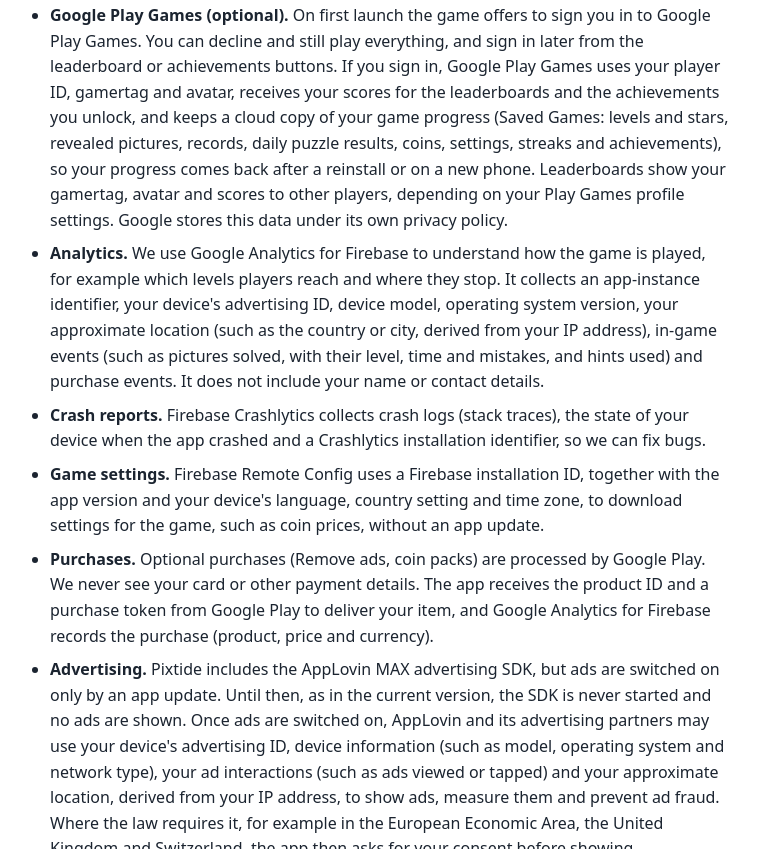
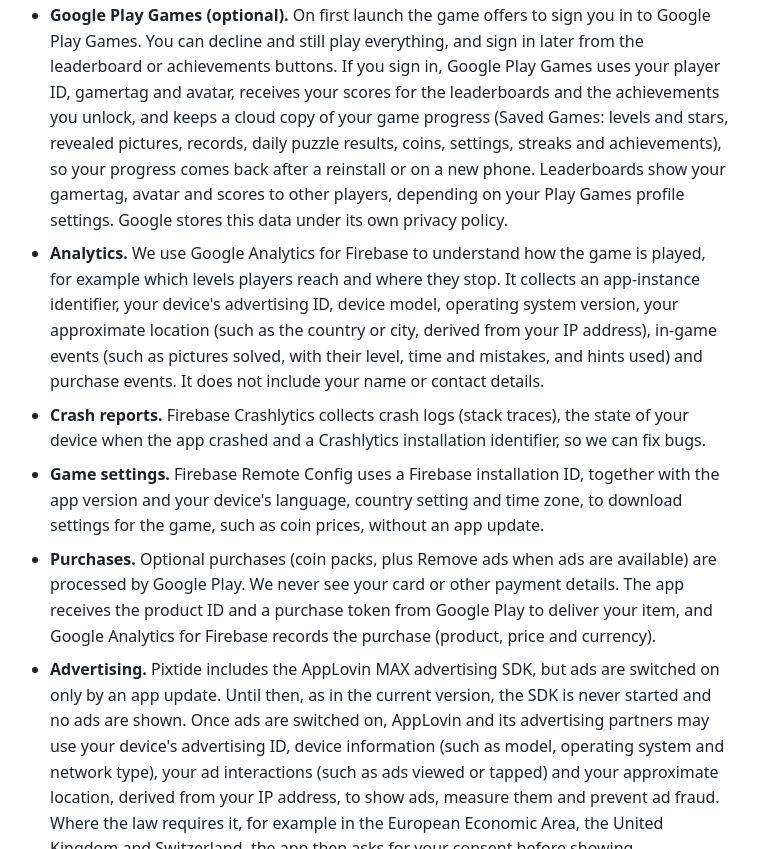
Before and after one commit to henryclub/henryclub.github.io, a plain HTML site: page pixtide-privacy/index.html in a window 1280 px wide. Shown: the part 352-1201 px from the top of the page, without its empty margins (270-1028 px from the left). Drawn offline with Linux system fonts and the light colour scheme.

Commit message:
Pixtide privacy policy: coin packs now, Remove ads only when ads are available

```diff
--- a/pixtide-privacy/index.html
+++ b/pixtide-privacy/index.html
@@ -25,7 +25,7 @@
   <li><strong>Analytics.</strong> We use Google Analytics for Firebase to understand how the game is played, for example which levels players reach and where they stop. It collects an app-instance identifier, your device's advertising ID, device model, operating system version, your approximate location (such as the country or city, derived from your IP address), in-game events (such as pictures solved, with their level, time and mistakes, and hints used) and purchase events. It does not include your name or contact details.</li>
   <li><strong>Crash reports.</strong> Firebase Crashlytics collects crash logs (stack traces), the state of your device when the app crashed and a Crashlytics installation identifier, so we can fix bugs.</li>
   <li><strong>Game settings.</strong> Firebase Remote Config uses a Firebase installation ID, together with the app version and your device's language, country setting and time zone, to download settings for the game, such as coin prices, without an app update.</li>
-  <li><strong>Purchases.</strong> Optional purchases (Remove ads, coin packs) are processed by Google Play. We never see your card or other payment details. The app receives the product ID and a purchase token from Google Play to deliver your item, and Google Analytics for Firebase records the purchase (product, price and currency).</li>
+  <li><strong>Purchases.</strong> Optional purchases (coin packs, plus Remove ads when ads are available) are processed by Google Play. We never see your card or other payment details. The app receives the product ID and a purchase token from Google Play to deliver your item, and Google Analytics for Firebase records the purchase (product, price and currency).</li>
   <li><strong>Advertising.</strong> Pixtide includes the AppLovin MAX advertising SDK, but ads are switched on only by an app update. Until then, as in the current version, the SDK is never started and no ads are shown. Once ads are switched on, AppLovin and its advertising partners may use your device's advertising ID, device information (such as model, operating system and network type), your ad interactions (such as ads viewed or tapped) and your approximate location, derived from your IP address, to show ads, measure them and prevent ad fraud. Where the law requires it, for example in the European Economic Area, the United Kingdom and Switzerland, the app then asks for your consent before showing personalised ads, and Settings shows a Privacy options entry where you can change your choice at any time.</li>
   <li><strong>Daily reminder (optional).</strong> If you turn on the daily reminder in Settings, the notification is scheduled on your device. Nothing about it is sent to us or anyone else.</li>
 </ul>
```
